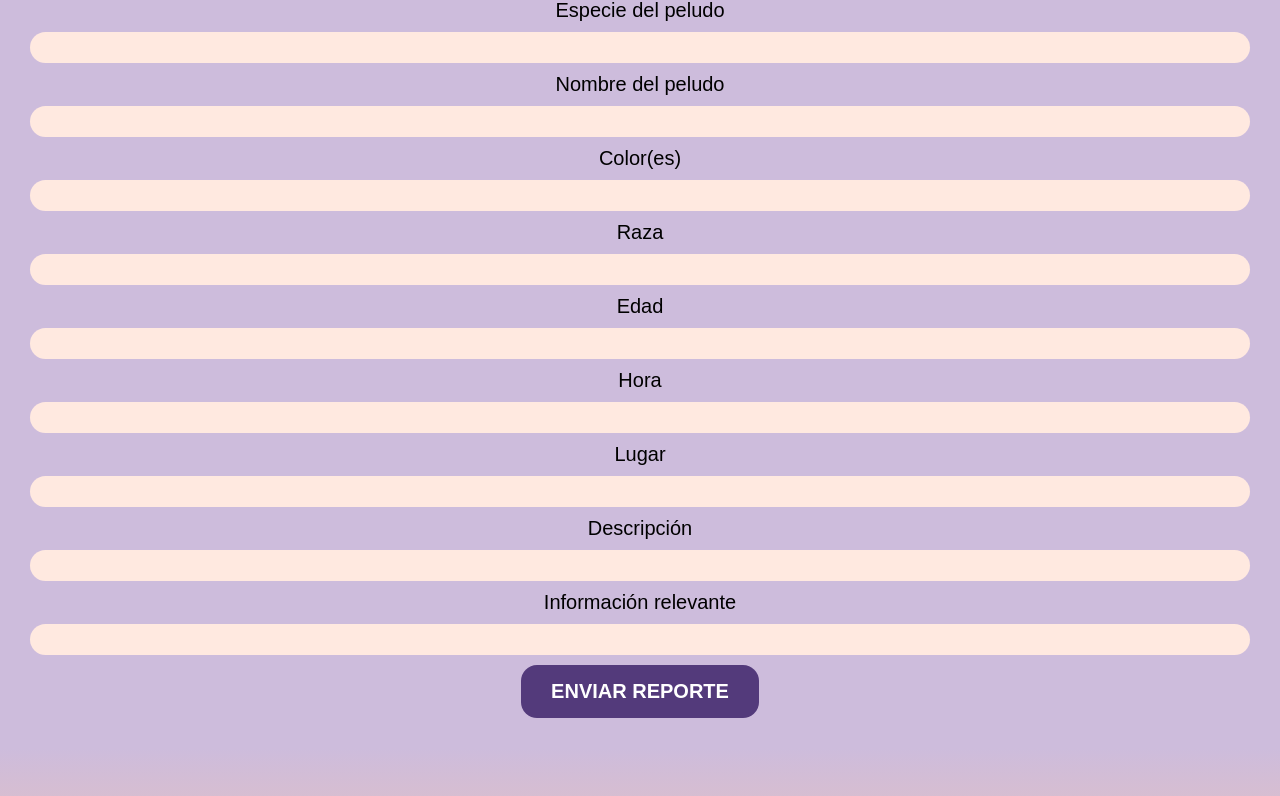
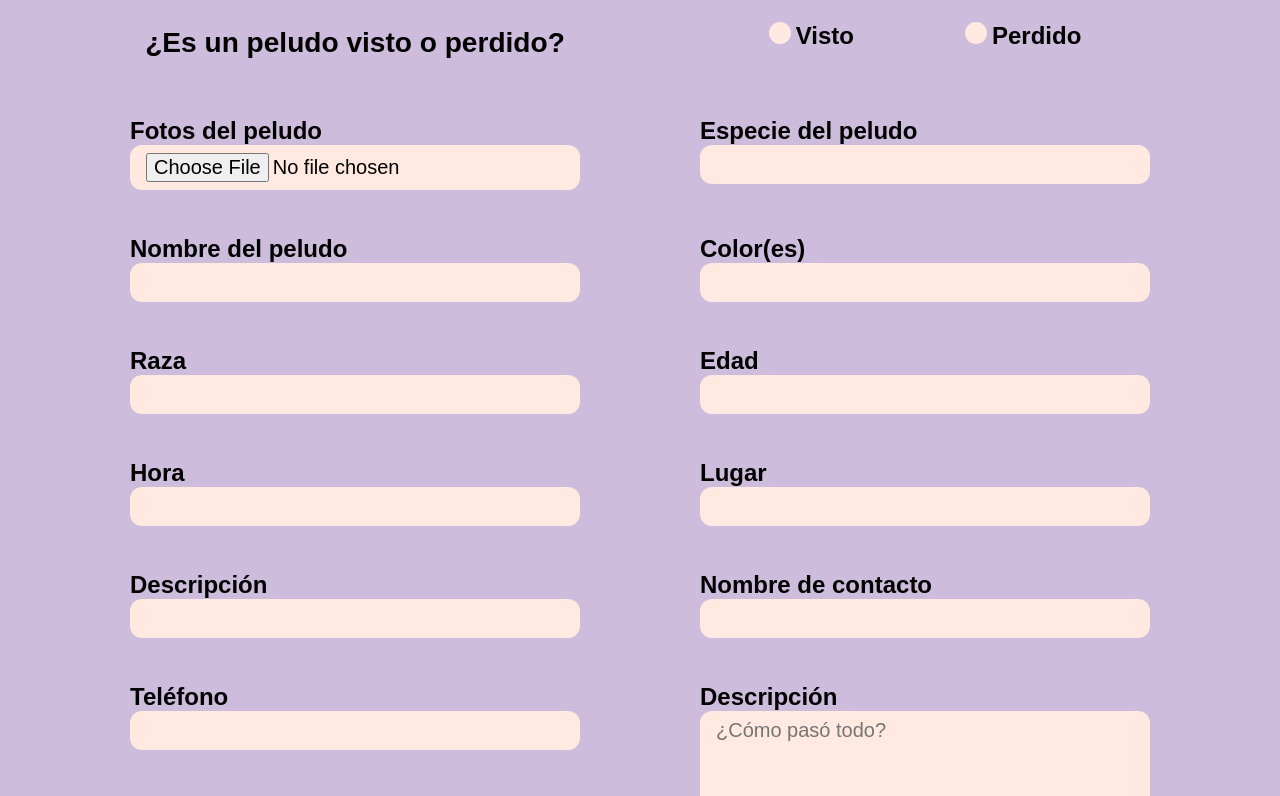
Before and after one commit to mercuryeater/rastro-peludo, a Next.js app: page /report in a window 1280 px wide. Shown: the part 810-1606 px from the top of the page. Built offline with nearby package versions, Linux system fonts and the light colour scheme; a web font is replaced by a local one.

Commit message:
Feature/report form (#7)
* chore: :construction: addFormV1

* feat: :sparkles: FormAlmostDone

* fix: :adhesive_bandage: fixHeroOnDesktop

```diff
--- a/src/components/Hero/Hero.module.scss
+++ b/src/components/Hero/Hero.module.scss
@@ -70,7 +70,7 @@
     height: 629px;
     background-size: cover;
     grid-template-columns: minmax(300px, 1fr) repeat(3, minmax(180px, 230px));
-    margin: 10px;
+    margin: 10px auto;
 
     &__title {
       font-size: 64px;
--- a/src/components/Report/RepForm/ReportForm.jsx
+++ b/src/components/Report/RepForm/ReportForm.jsx
@@ -11,7 +11,8 @@ export default function ReportForm() {
     "Hora",
     "Lugar",
     "Descripción",
-    "Información relevante",
+    "Nombre de contacto",
+    "Teléfono",
   ];
 
   const sendForm = (e) => {
@@ -20,17 +21,63 @@ export default function ReportForm() {
   };
   return (
     <form className={style.Form} onSubmit={sendForm}>
+      <h3>¿Es un peludo visto o perdido?</h3>
+      <div className={style.Form__radioContainer}>
+        <div className={style.Form__radio}>
+          <label className={style.Form__radio__label} htmlFor="visto">
+            <input
+              className={style.Form__radio__input}
+              type="radio"
+              id="visto"
+              value="visto"
+              name="postType"
+            />
+            <span className={style.Form__radio__checkmark} />
+            Visto
+          </label>
+        </div>
+        <div className={style.Form__radio}>
+          <label className={style.Form__radio__label} htmlFor="perdido">
+            <input
+              className={style.Form__radio__input}
+              type="radio"
+              id="perdido"
+              value="perdido"
+              name="postType"
+            />
+            <span className={style.Form__radio__checkmark} />
+            Perdido
+          </label>
+        </div>
+      </div>
+
+      {/*Aca delante este input seria chevere hacerlo mas estetico
+          con una imagen de fondo y que permita drag and drop  */}
+      <label htmlFor="images">
+        Fotos del peludo
+        <input
+          className={style.Form__inputImage}
+          id="images"
+          name="images"
+          type="file"
+          accept="image/*"
+          required
+        />
+      </label>
+
       {inputFields.map((field, index) => (
         <React.Fragment key={index}>
           <label className={style.Form__label} htmlFor={field}>
             {field}
-          </label>
+
             <input
               className={style.Form__input}
               type="text"
               name={field}
               maxLength="100"
+              required
             />
+          </label>
         </React.Fragment>
       ))}
       {/* <input
@@ -41,14 +88,19 @@ export default function ReportForm() {
         maxLength="100"
         required
       /> */}
-      {/* <textarea
-        className={style.Form__input}
+      <label className={style.Form__label} htmlFor="descripcion">
+        Descripción
+        <textarea
+          className={style.Form__textArea}
           type="text"
-        placeholder="Tell me, how can I help you?"
-        name="message"
+          placeholder="¿Cómo pasó todo?"
+          id="descripcion"
+          name="descripcion"
           maxLength="2000"
           required
-      /> */}
+        />
+      </label>
+
       <button className={style.Form__btn} type="submit">
         ENVIAR REPORTE
       </button>
--- a/src/components/Report/RepForm/ReportForm.module.scss
+++ b/src/components/Report/RepForm/ReportForm.module.scss
@@ -6,22 +6,78 @@
   border-radius: 30px 30px 0px 0px;
   display: flex;
   flex-direction: column;
+  flex-wrap: nowrap;
   align-items: center;
-  gap: 10px;
+  gap: 30px;
   padding: 30px;
-  font-size: 20px;
+  font-size: 24px;
+  font-weight: 600;
 
-  &__label {
-    text-align: left;
+  h3 {
+    text-align: center;
   }
 
-  &__input {
+  &__radioContainer {
+    display: grid;
+    grid-template-columns: 1fr 1fr;
+    gap: 80px;
+  }
+
+  &__radio {
+    display: grid;
+    grid-template-columns: auto 1fr;
+
+    &__label {
+      display: flex;
+      align-items: baseline;
+    }
+
+    &__label:hover &__checkmark {
+      background-color: base.$secondary-color;
+      outline-offset: -4px;
+      outline: 4px solid base.$background;
+    }
+
+    &__input {
+      display: none;
+    }
+
+    &__input:checked + &__checkmark {
+      background-color: base.$default-button;
+      outline-offset: -4px;
+      outline: 4px solid base.$background;
+    }
+
+    &__checkmark {
+      display: flex;
+      height: 22px;
+      width: 22px;
+      border-radius: 50%;
+      background-color: base.$background;
+      margin-right: 5px;
+    }
+  }
+
+  &__inputImage {
+    max-width: 600px;
+  }
+
+  label {
+    text-align: left;
+    width: 100%;
+    margin-bottom: 15px;
+    max-width: 600px;
+  }
+
+  input {
     background-color: base.$background;
     width: 100%;
     box-sizing: border-box;
-    border-radius: 16px;
+    border-radius: 12px;
     border: none;
     padding: 8px 16px;
+    font-family: inherit;
+    font-size: 20px;
   }
 
   &__btn {
@@ -45,10 +101,46 @@
       transform: scale(0.95);
     }
   }
+
+  &__textArea {
+    background-color: base.$background;
+    width: 100%;
+    height: 100px;
+    box-sizing: border-box;
+    border-radius: 12px;
+    border: none;
+    padding: 8px 16px;
+    font-family: inherit;
+    font-size: 20px;
+    resize: none;
+  }
 }
 
 @include Tablet() {
+  .Form {
+  }
 }
 
 @include Desktop() {
+  .Form {
+    display: grid;
+    grid-template-columns: minmax(400px, 450px) minmax(400px, 450px);
+    grid-auto-rows: auto;
+    // place-items: center;
+    align-items: start;
+    justify-content: center;
+    column-gap: 120px;
+
+    &__radioContainer {
+      place-self: center;
+    }
+
+    &__btn {
+      grid-column-start: 1;
+      grid-column-end: 3;
+      width: 290px;
+      margin: 0 auto;
+      font-size: 36px;
+    }
+  }
 }
```
Lines whose indentation alone changed are shown as unchanged.
